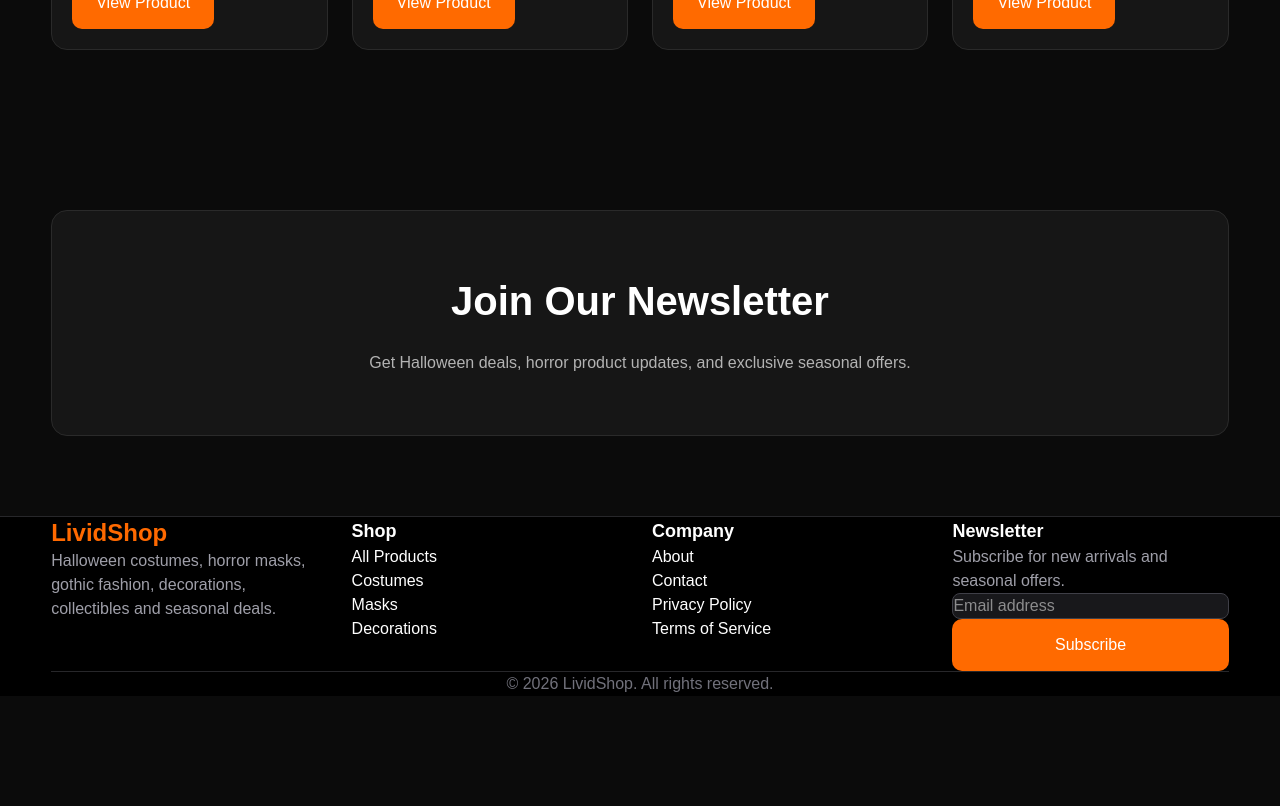
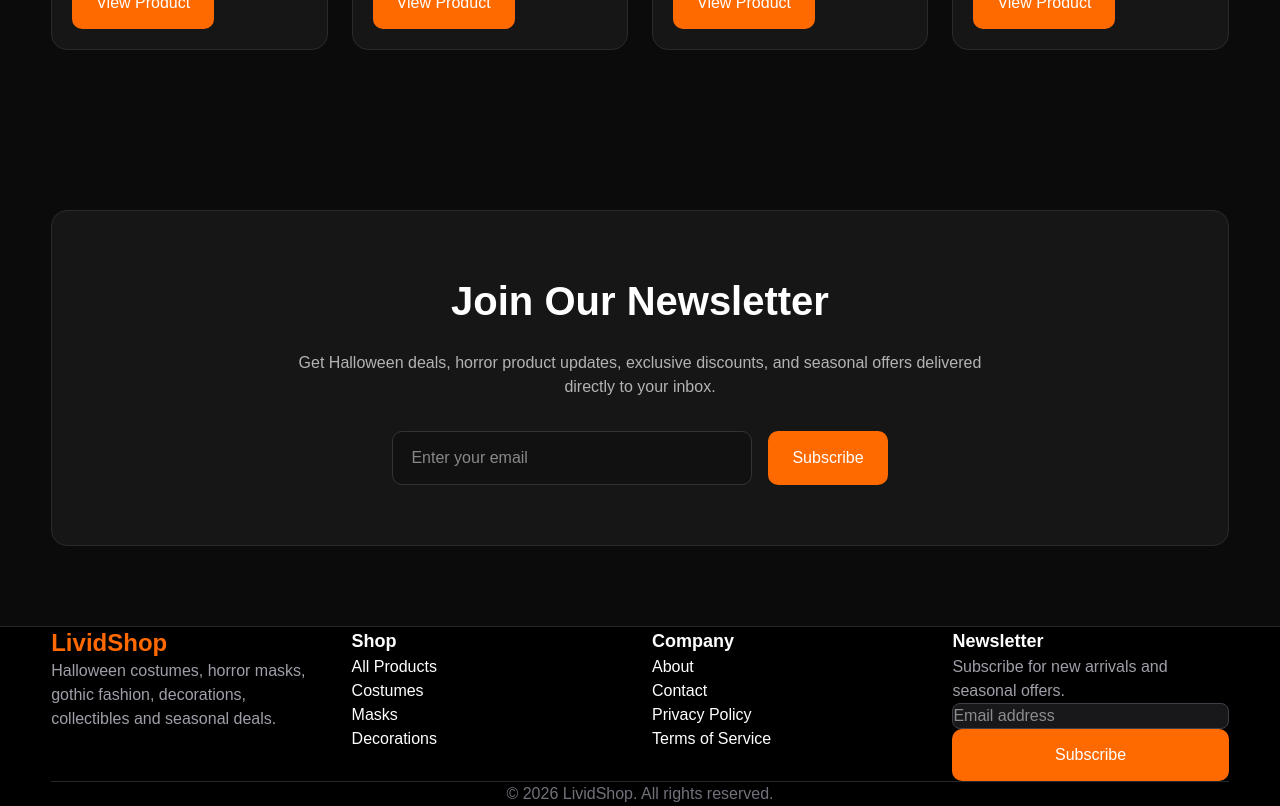
Before and after one commit to RaniaAkramm/lividshop, a Next.js app: page / in a window 1280 px wide. Shown: the part 1600-2406 px from the top of the page. Before the commit the page ends 2296 px from the top, so only its background shows below. Built offline with nearby package versions, Linux system fonts and the light colour scheme.

Commit message:
Add Newsletter component to HomePage

```diff
--- a/app/page.tsx
+++ b/app/page.tsx
@@ -2,6 +2,7 @@ import Header from "@/components/Header";
 import Hero from "@/components/Hero";
 import CategoryGrid from "@/components/CategoryGrid";
 import FeaturedProducts from "@/components/FeaturedProducts";
+import Newsletter from "@/components/Newsletter";
 import Footer from "@/components/Footer";
 
 export default function HomePage() {
@@ -15,33 +16,7 @@ export default function HomePage() {
 
       <FeaturedProducts />
 
-      <section className="section">
-        <div className="container">
-          <div className="card">
-            <div
-              style={{
-                padding: "60px",
-                textAlign: "center",
-              }}
-            >
-              <h2 className="title">
-                Join Our Newsletter
-              </h2>
-
-              <p
-                className="subtitle"
-                style={{
-                  marginTop: "20px",
-                }}
-              >
-                Get Halloween deals, horror product updates,
-                and exclusive seasonal offers.
-              </p>
-
-            </div>
-          </div>
-        </div>
-      </section>
+      <Newsletter />
 
       <Footer />
     </main>
```
